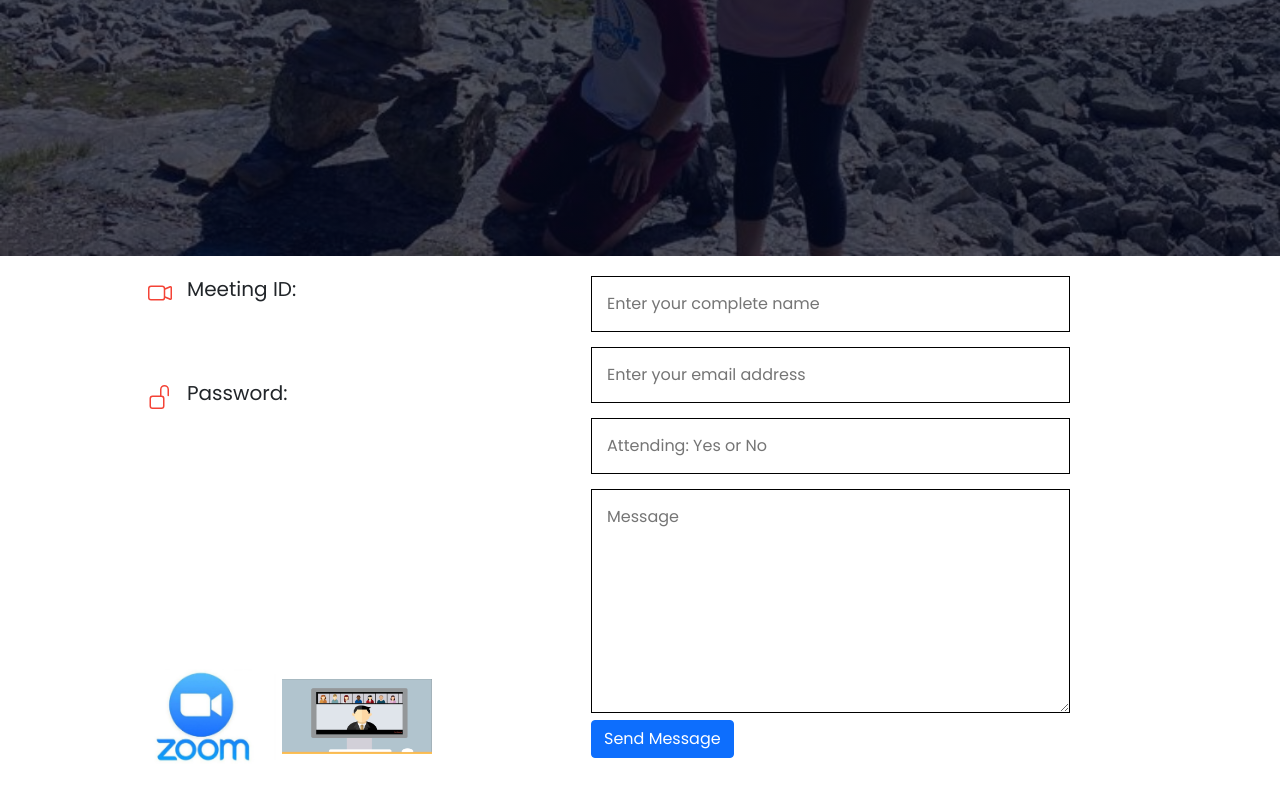
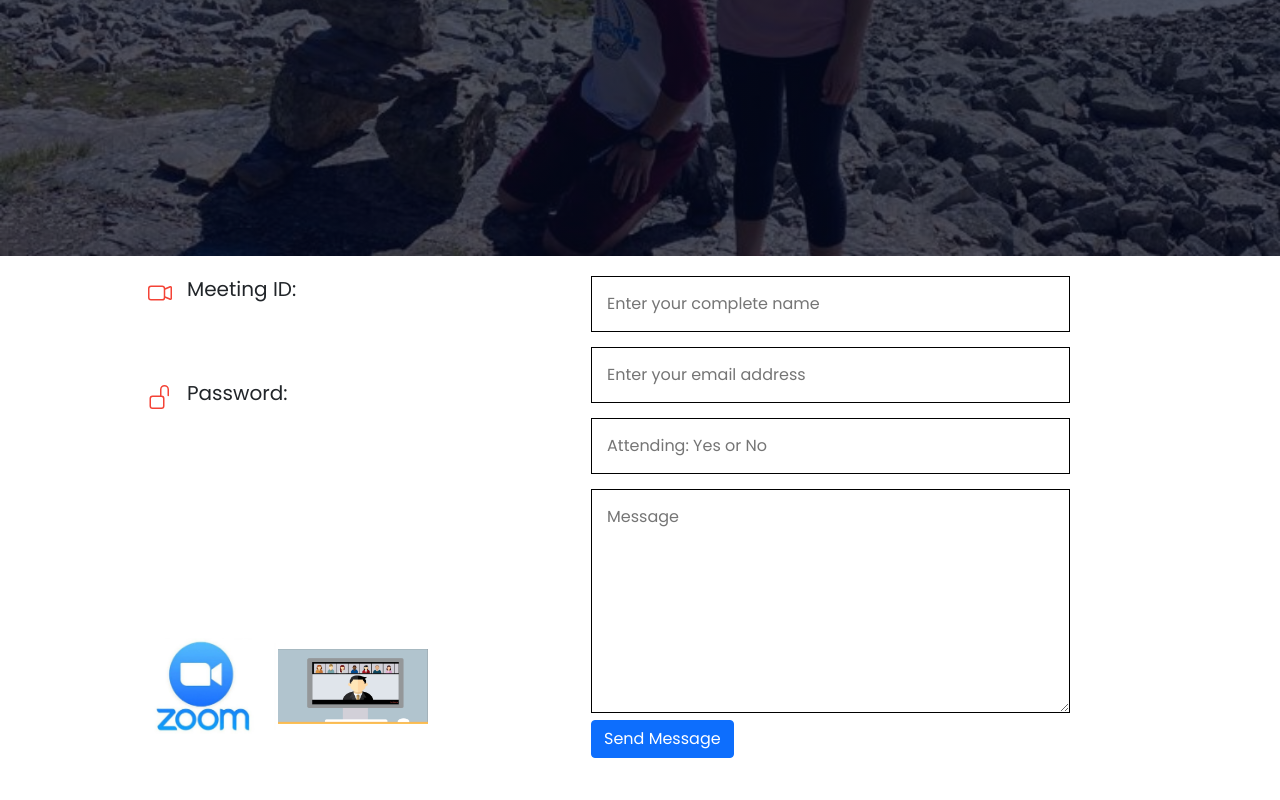
Before and after one commit to jdaublas/SitioFamiliar, a plain HTML site: page rsvp.html in a window 1280 px wide. Shown: the part 344-1144 px from the top of the page. Drawn offline with nearby package versions, Linux system fonts and the light colour scheme.

Commit message:
Fixed my code ! Wow

```diff
--- a/rsvp.html
+++ b/rsvp.html
@@ -80,10 +80,12 @@
               <h5>Password:</h5>
             </span>
           </div>
-          <img src="images/zoom.jpeg" alt="" />
-          <span>
-            <img src="images/zoommeeting.png" alt="" />
-          </span>
+          <div class="image">
+            <img src="images/zoom.jpeg" alt="" />
+            <span>
+              <img src="images/zoommeeting.png" alt="" />
+            </span>
+          </div>
         </div>
         <div class="col-6">
           <div class="contact">
--- a/src/styles.css
+++ b/src/styles.css
@@ -50,7 +50,6 @@ nav {
   padding: 6px 20px;
   position: relative;
   margin-bottom: -40px;
-  background-color: ;
 }
 
 .nav-links ul li a {
@@ -73,9 +72,13 @@ nav {
   width: 100%;
 }
 img {
-  display: inline-block;
+  max-width: 600px;
+  margin-top: -40px;
+}
+
+.image img {
   max-width: 150px;
-  margin-top: 200px;
+  margin-bottom: -450px;
 }
 
 p {
```
Also changed, not shown: index.html (+14 -11 lines).
